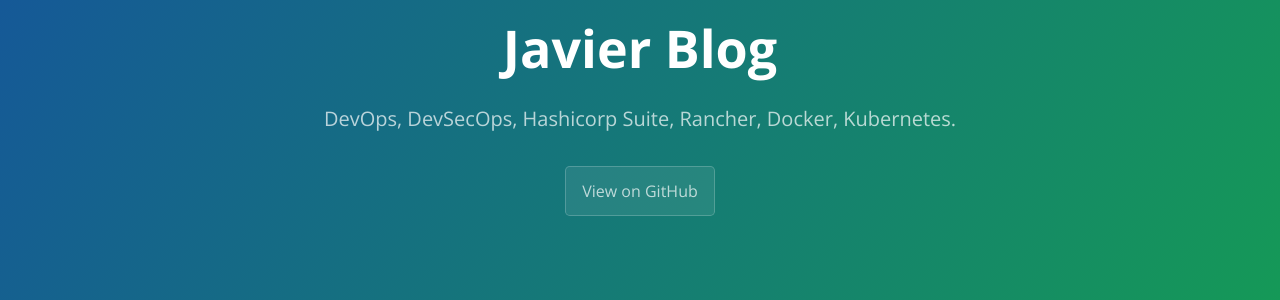
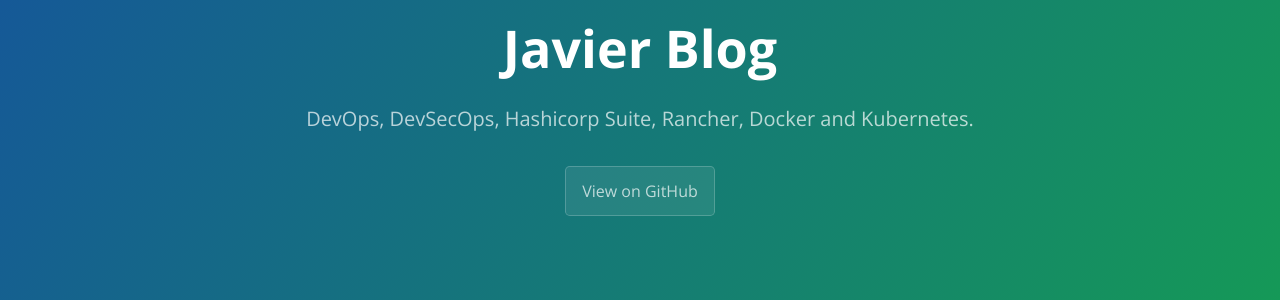
Before and after one commit to JavierLimon/javier-blog, a Jekyll site: the page built from index.md, in a window 1280 px wide. Shown: the part 127-427 px from the top of the page. Built offline with Jekyll 4.4.1, drawn with Linux system fonts in a browser that asks for light colours.

Commit message:
Discuss and some other fixes
Co-Authored-By: Javier Limon <JavierLimon@users.noreply.github.com>

```diff
--- a/_config.yml
+++ b/_config.yml
@@ -1,5 +1,5 @@
 title: Javier Blog
-description: DevOps, DevSecOps, Hashicorp Suite, Rancher, Docker, Kubernetes.
+description: DevOps, DevSecOps, Hashicorp Suite, Rancher, Docker and Kubernetes.
 show_downloads: false
 
 baseurl: "/javier-blog" # change this to the subpath of your site, e.g. /blog. Leave it empty if you don't need it.
```
